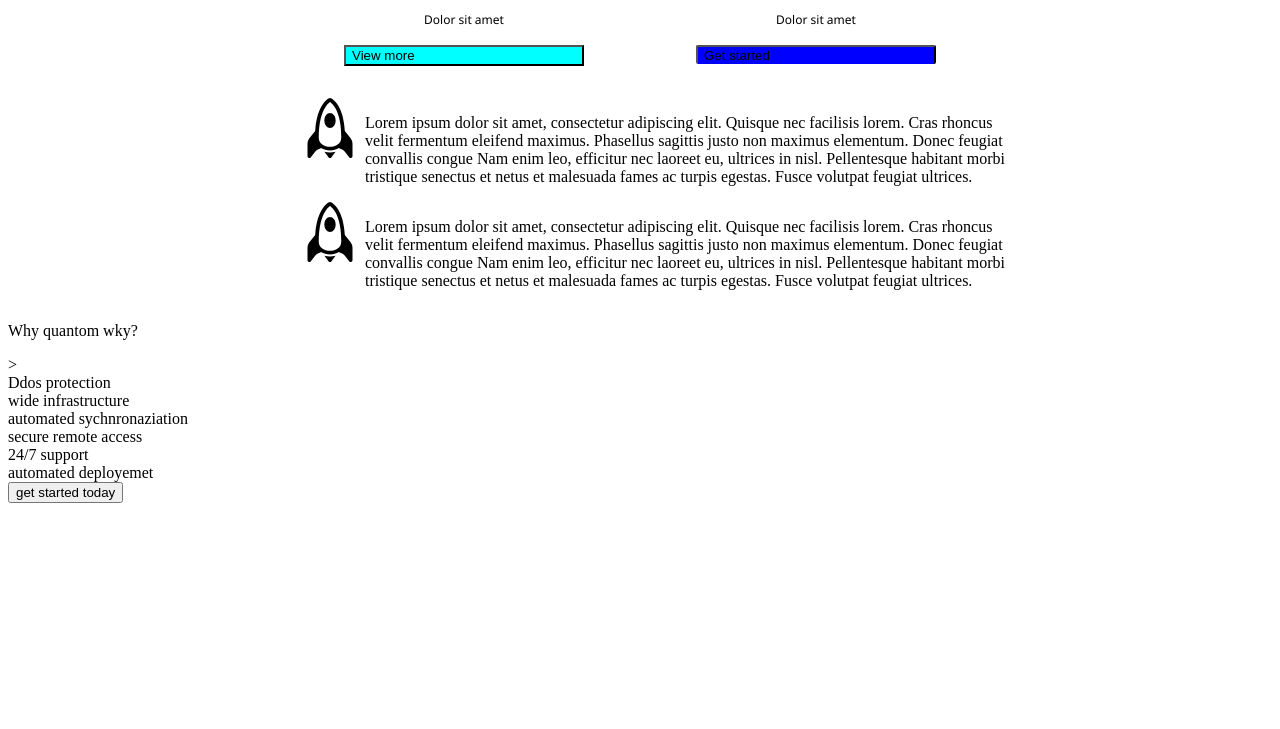
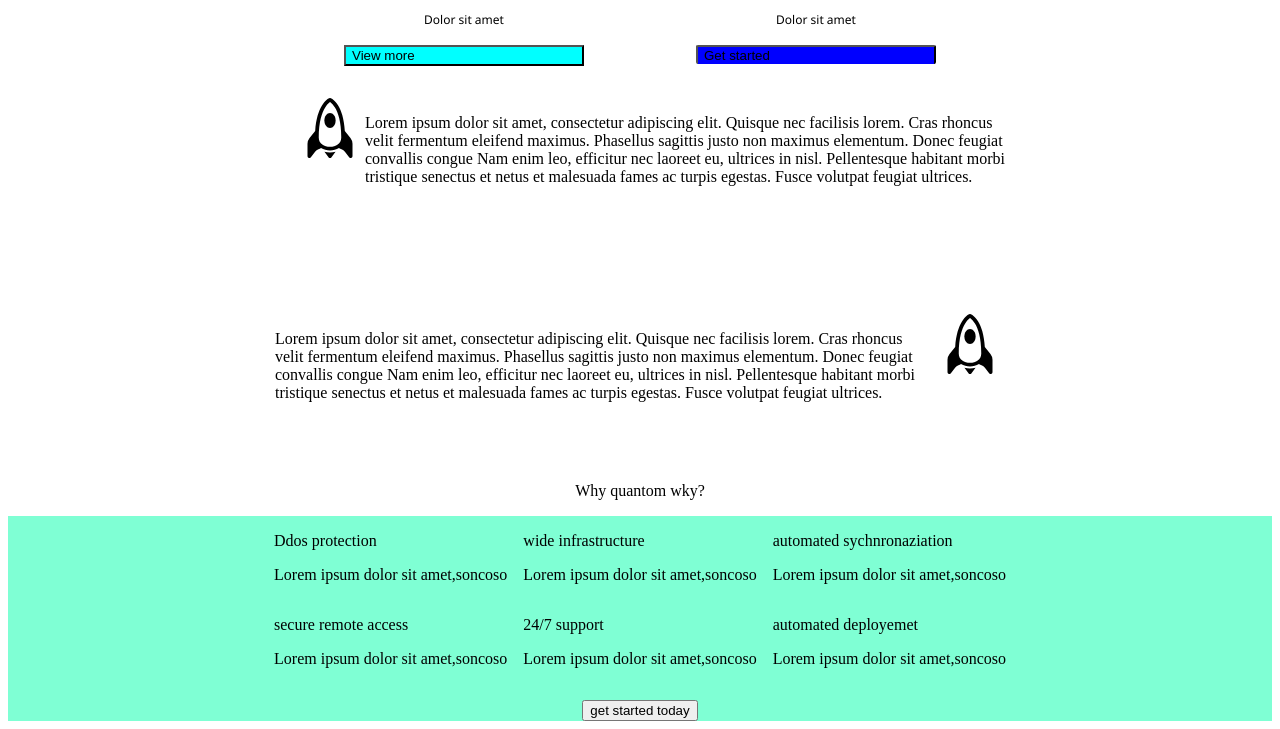
Before and after one commit to Filipp548056/html-bootstrap, a website: page index.html in a window 1280 px wide. Shown: the part 595-1324 px from the top of the page. Before the commit the page ends 1106 px from the top, so only its background shows below. Drawn offline with Linux system fonts and the light colour scheme.

Commit message:
11/12/24 10:34

```diff
--- a/index.html
+++ b/index.html
@@ -81,6 +81,7 @@
 
 
     </div>
+    <div class="main-mid">
         <div class="srb1">
             <div class="space-rocket-box-1">
                 <div class="space-rocket-one">
@@ -98,44 +99,75 @@
         <div class="srb2">
             <div class="space-rocket-box-2">
                 <div class="space-rocket-two">
-                <img src="./images/rocket.svg">
                     <p class="rocket-text-two">
                         Lorem ipsum dolor sit amet, consectetur adipiscing elit.
                         Quisque nec facilisis lorem. Cras rhoncus velit fermentum eleifend maximus.
                         Phasellus sagittis justo non maximus elementum. Donec feugiat convallis congue
                         Nam enim leo, efficitur nec laoreet eu, ultrices in nisl.
                         Pellentesque habitant morbi tristique senectus et netus et malesuada fames ac turpis egestas.
-                    Fusce volutpat feugiat ultrices.
-                </p>
+                        Fusce volutpat feugiat ultrices.</p>
+                    <img src="./images/rocket.svg">
+                </div>
             </div>
         </div>
     </div>
 
+    <div class="main-bot1">
         <div>
+            <p>Why quantom wky?</p>
+        </div>
+    </div>
+
+    <div class="main-bot2">
         <div>
-            <p>Why quantom wky?</p>>
-        </div>
             <div>
                 Ddos protection
             </div>
+            <p>Lorem ipsum dolor sit amet,soncoso</p>
+        </div>
+        <div>
             <div>
                 wide infrastructure
             </div>
+            <p>Lorem ipsum dolor sit amet,soncoso</p>
+
+            </div>
+            <div>
+
             <div>
                 automated sychnronaziation
             </div>
+            <p>Lorem ipsum dolor sit amet,soncoso</p>
+        </div>
+        </div>
+
+        <div class="main-bot3">
             <div>
+                <div class="secure-remote">
                     secure remote access
                 </div>
+                <p>Lorem ipsum dolor sit amet,soncoso</p>
+            </div>
+            <div class="27/7">
                 <div>
                     24/7 support
                 </div>
+                <p>Lorem ipsum dolor sit amet,soncoso</p>
+            </div>
             <div>
+                <div class="automated deployemet">
                     automated deployemet
                 </div>
+                <p>Lorem ipsum dolor sit amet,soncoso</p>
+            </div>
+
+        </div>
+
+        <div class="start-today">
             <div>
                 <button>get started today</button>
             </div>
+
         </div>
 
 
--- a/style.css
+++ b/style.css
@@ -222,11 +222,14 @@ img {
 
 /* Rocket components and text style to it */
 .srb1 {
-    display: flex;
+       display: flex;
     justify-content: center;
     justify-items: center;
     align-items: center;
     flex-direction: column;
+    border-width: 5rem;
+    border-color: black;
+    overflow: visible;
 }
 
 .space-rocket-box-1 {
@@ -249,7 +252,7 @@ img {
     flex-direction: row;
     justify-content: center;
     max-width: 40rem;
-    overflow: hidden;
+
 }
 
 .srb2 {
@@ -258,6 +261,12 @@ img {
     justify-items: center;
     align-items: center;
     flex-direction: column;
+    border-width: 5rem;
+    border-color: black;
+
+    padding: 2rem;
+    overflow: visible;
+
 }
 
 .space-rocket-box-2 {
@@ -284,9 +293,62 @@ img {
     overflow: hidden;
 }
 
+/* rocket box */
+
+.main-mid{
+    display: flex;
+    flex-direction: column;
+    align-items: center;
+    gap: 5rem;
+}
+
 
 /* Why QuantomSky? how tf should i know why. Title + 6Cards with title and P-text and a button on the bottem*/
 
-. {
+.main-bot1{
+    display: flex;
+    flex-direction: column;
+    justify-content: center;
+    align-items: center;
+    gap: 5rem;
+    padding-top: 1rem;
+}
+
+.main-bot2 {
+
+        display: flex;
+        flex-direction: row;
+        justify-content: center;
+        align-items: center;
+        gap: 1rem;
+        padding-top: 1rem;
+        background-color: aquamarine;
 
 }
+
+.main-bot3 {
+
+
+        display: flex;
+        flex-direction: row;
+        justify-content: center;
+        align-items: center;
+        gap: 1rem;
+        padding-top: 1rem;
+        background-color: aquamarine;
+
+
+}
+
+.start-today{
+
+
+        display: flex;
+        flex-direction: row;
+        justify-content: center;
+        align-items: center;
+        gap: 1rem;
+        padding-top: 1rem;
+        background-color: aquamarine;
+
+}
```
Lines whose indentation alone changed are shown as unchanged.
